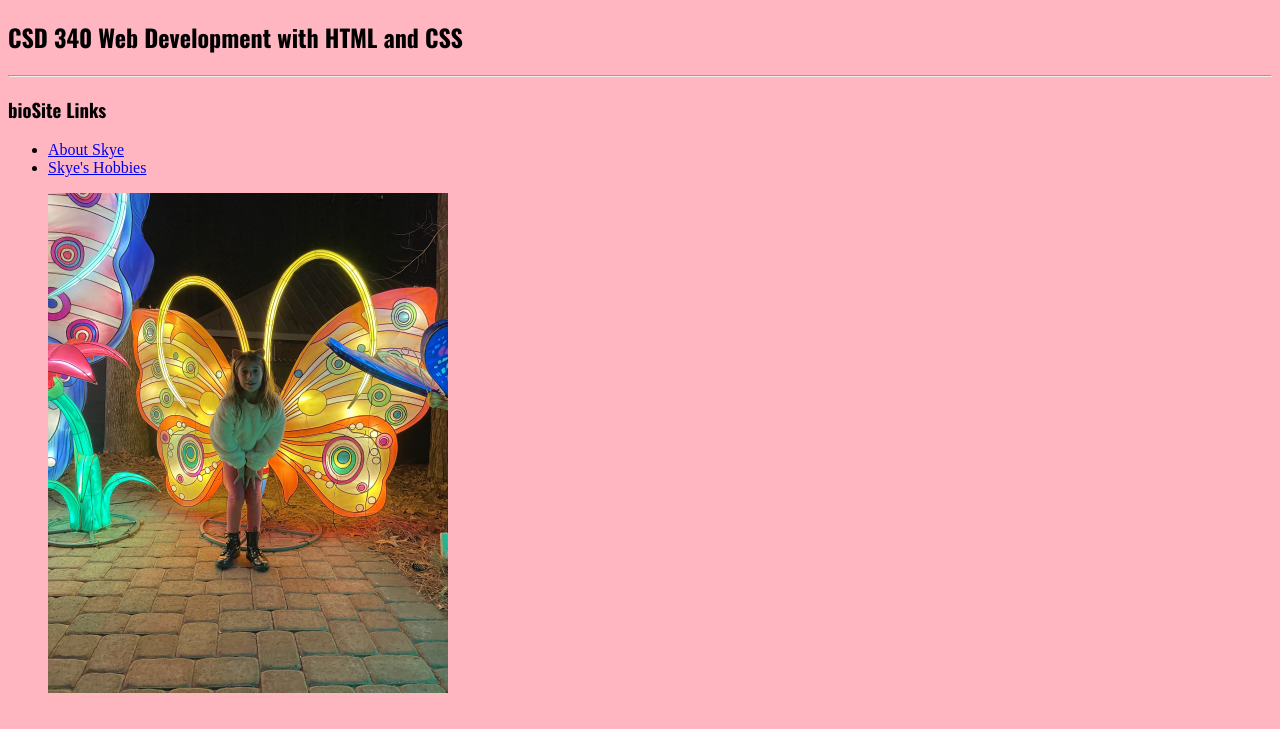
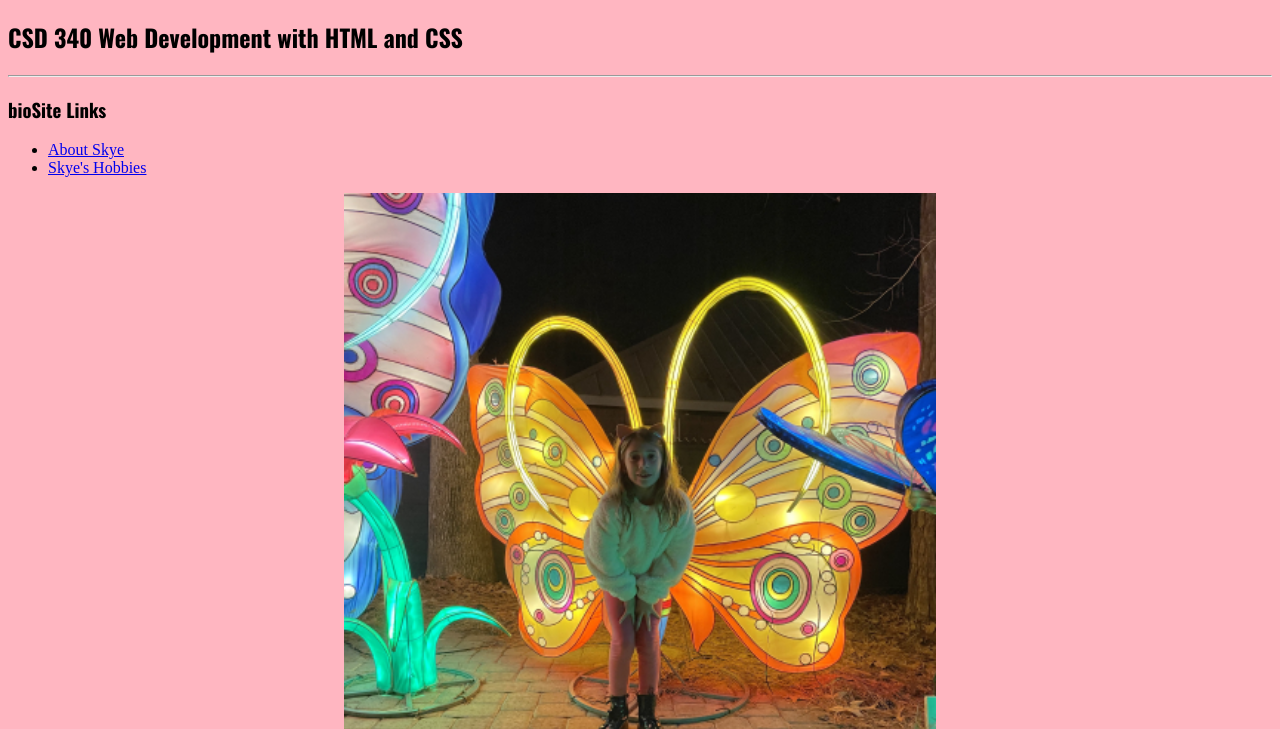
Before and after one commit to stewart-ronald/bioSite, a plain HTML site: page index.html in a window 1280 px wide. Shown: the part 71-800 px from the top of the page. Drawn offline with nearby package versions, Linux system fonts and the light colour scheme.

Commit message:
Update index.html

```diff
--- a/index.html
+++ b/index.html
@@ -21,9 +21,9 @@
             <a href=hobbiesPage.html>Skye's Hobbies</a>
           </li>
         </ul>
-        <div id="landingImage">
+        <div>
           <figure>
-          <img src="images/light_festival_resized.jpeg" alt="Festival of Lights">
+          <img src="images/light_festival_resized.jpeg" alt="Festival of Lights" class="landingImage">
         </figure>
         </div>
   </body>
```
